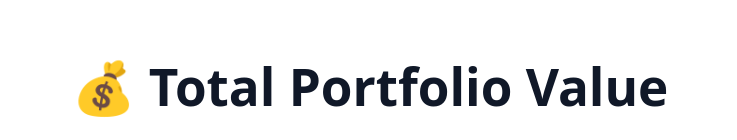
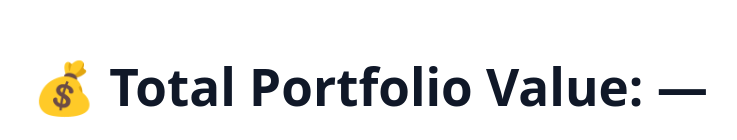
Before and after one commit to natank/crypture, a React (Vite) app in the folder frontend/: page / in a window 1280 px wide. Shown: the part 182-322 px from the top of the page, without its empty margins (270-1007 px from the left). Built offline with nearby package versions, Linux system fonts and the light colour scheme; no server answers.

Commit message:
feat: extract portfolio header into reusable component with value display

```diff
--- /dev/null
+++ b/frontend/src/components/PortfolioHeader/index.tsx
@@ -0,0 +1,15 @@
+import React from "react";
+
+type PortfolioHeaderProps = {
+  totalValue?: string | null; // string formatted like "$12,345.67"
+};
+
+export default function PortfolioHeader({ totalValue }: PortfolioHeaderProps) {
+  return (
+    <header role="banner">
+      <h1 className="text-xl font-semibold text-gray-900">
+        💰 Total Portfolio Value: {totalValue ?? "—"}
+      </h1>
+    </header>
+  );
+}
--- a/frontend/src/pages/PortfolioPage.tsx
+++ b/frontend/src/pages/PortfolioPage.tsx
@@ -1,4 +1,5 @@
 import { AddAssetModal } from "@components/AddAssetModal";
+import PortfolioHeader from "@components/PortfolioHeader";
 import { usePortfolioState } from "@hooks/usePortfolioState";
 
 export default function PortfolioPage() {
@@ -13,11 +14,7 @@ export default function PortfolioPage() {
 
   return (
     <div className="max-w-4xl mx-auto p-4 space-y-6 bg-white">
-      <header role="banner">
-        <h1 className="text-xl font-semibold text-gray-900">
-          💰 Total Portfolio Value
-        </h1>
-      </header>
+      <PortfolioHeader totalValue={null} />
 
       <main role="main" className="space-y-6">
         {/* 🔍 Filter & Sort */}
```
Also changed, not shown: 1 other file (tests, documents, lock files or other folders).
